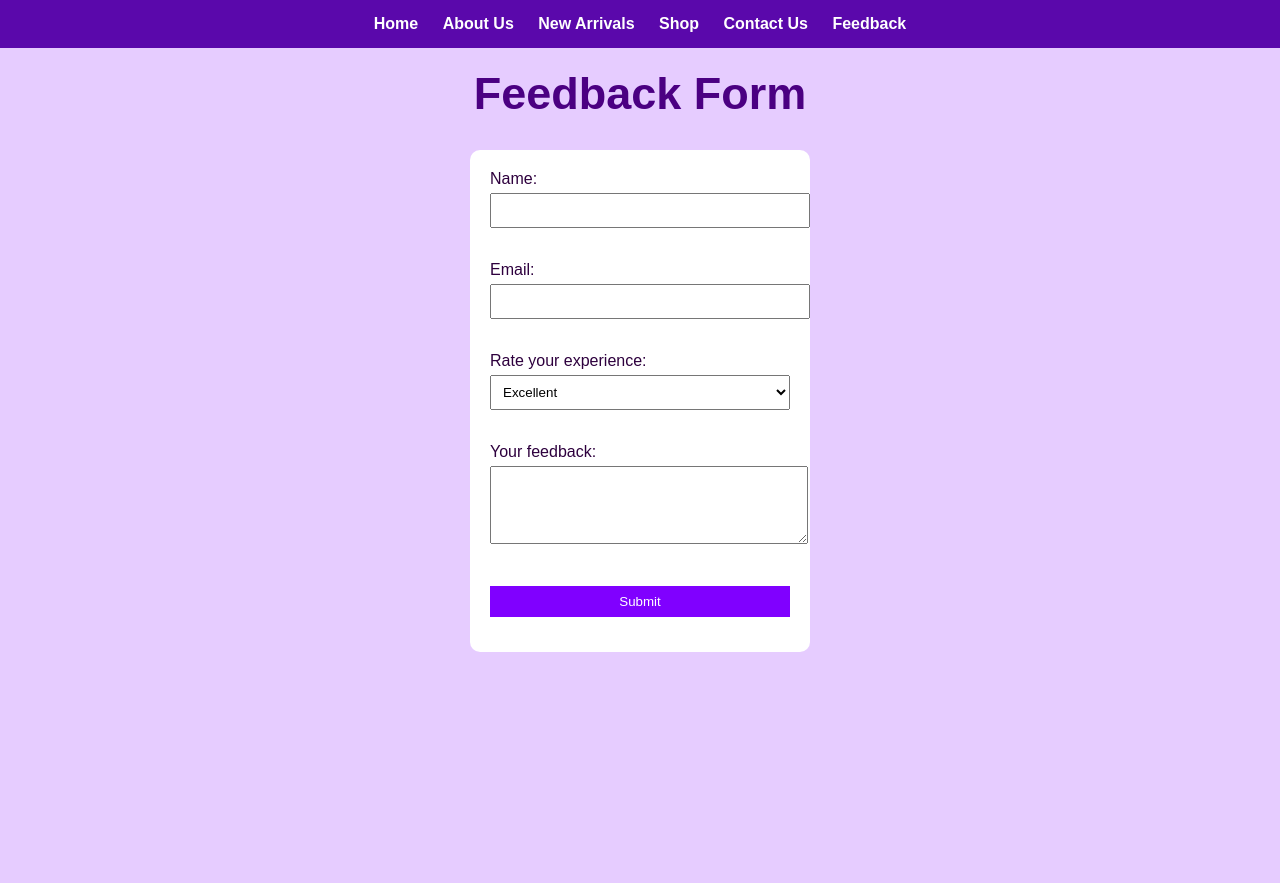
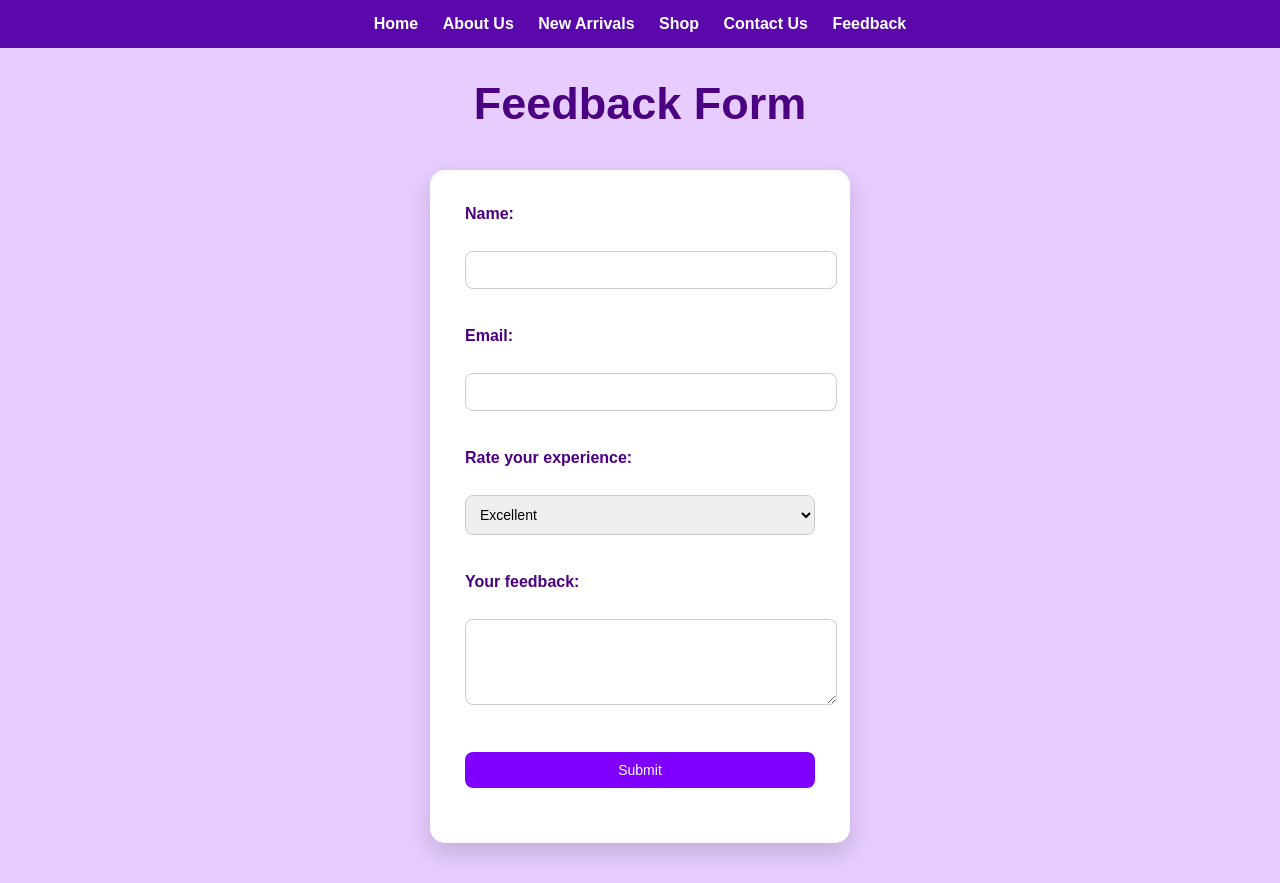
Before and after one commit to Wametshephe06/bida25-408, a plain HTML site: page feedback.html in a window 1280 px wide. Before the commit the page ends 800 px from the top, so only its background shows below. Drawn offline with Linux system fonts and the light colour scheme.

Commit message:
improved feedback form design

```diff
--- a/style.css
+++ b/style.css
@@ -165,3 +165,33 @@
 .buy-btn:hover {
   background-color: #5a00b3;
 }
+
+form {
+  background-color: #ffffff;
+  padding: 35px;
+  border-radius: 15px;
+  width: 350px;
+  margin: 40px auto;
+  box-shadow: 0 10px 25px rgba(0,0,0,0.15);
+}
+
+label {
+  font-weight: bold;
+  display: block;
+  margin-bottom: 5px;
+  color: #4b0082;
+}
+
+input, textarea, select {
+  width: 100%;
+  padding: 10px;
+  border-radius: 8px;
+  border: 1px solid #ccc;
+  margin-bottom: 20px;
+  font-size: 14px;
+}
+
+h1 {
+  text-align: center;
+  margin-top: 30px;
+}
```
